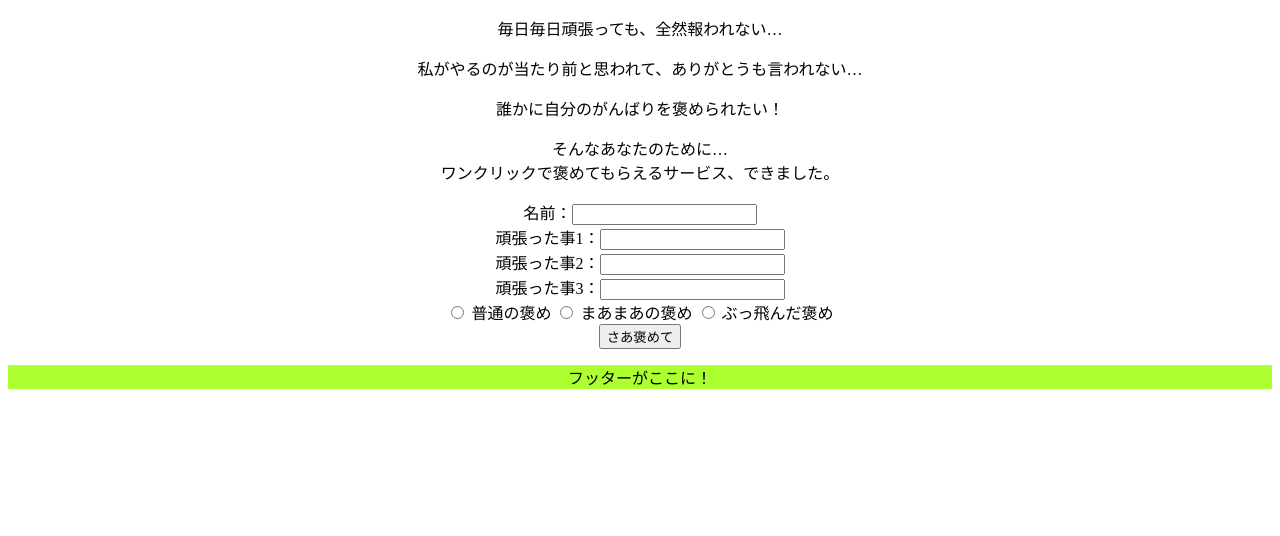
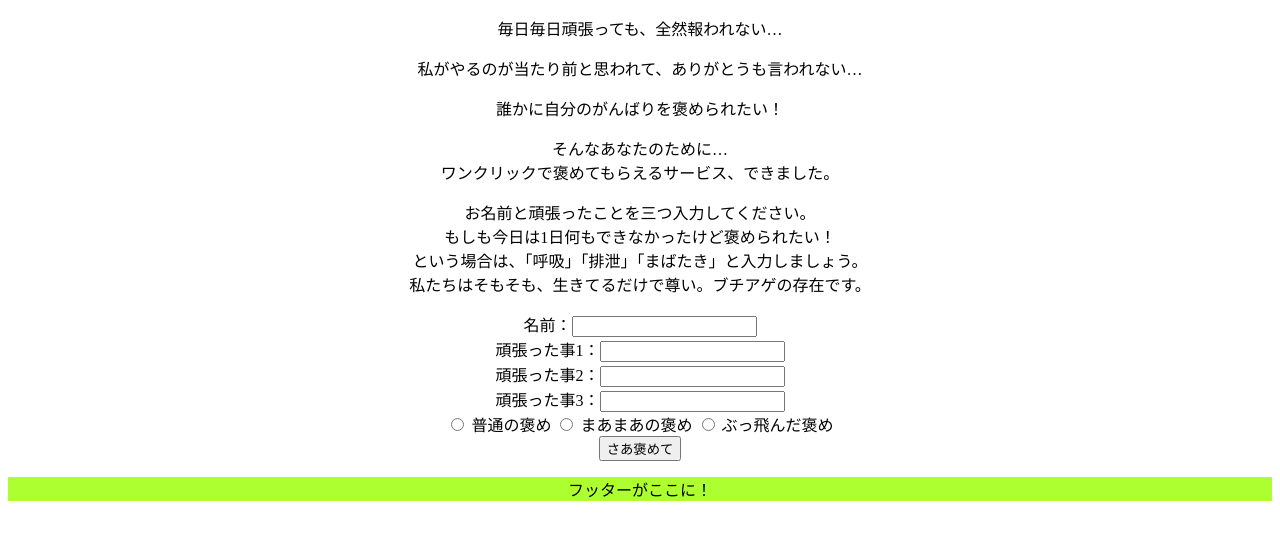
Before and after one commit to miyapole/mottohomete, a Flask app: page / in a window 1280 px wide. Shown: the part 104-640 px from the top of the page. Run offline with Flask 2, Linux system fonts and the light colour scheme.

Commit message:
index.htmlに文言追加

```diff
--- a/templates/index.html
+++ b/templates/index.html
@@ -6,6 +6,12 @@
 <p>誰かに自分のがんばりを褒められたい！</p>
 <p>そんなあなたのために…</br>
     ワンクリックで褒めてもらえるサービス、できました。</p>
+
+    <p>お名前と頑張ったことを三つ入力してください。</br>
+        もしも今日は1日何もできなかったけど褒められたい！</br>
+        という場合は、「呼吸」「排泄」「まばたき」と入力しましょう。</br>
+        私たちはそもそも、生きてるだけで尊い。ブチアゲの存在です。
+    </p>
 
     <form action="/login" method = "POST"  >
         名前：<input type="text" name="name"> </br>
```
